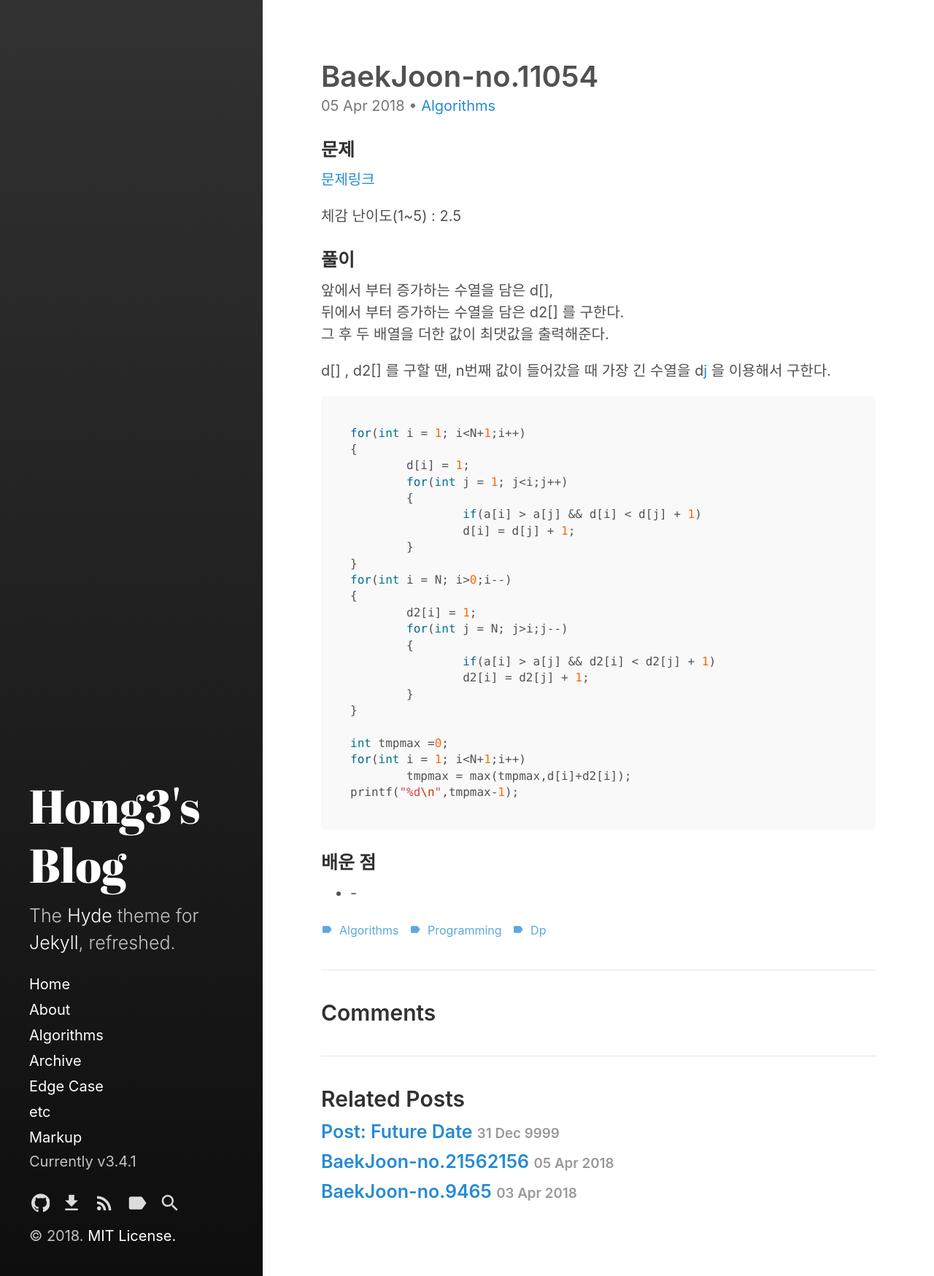
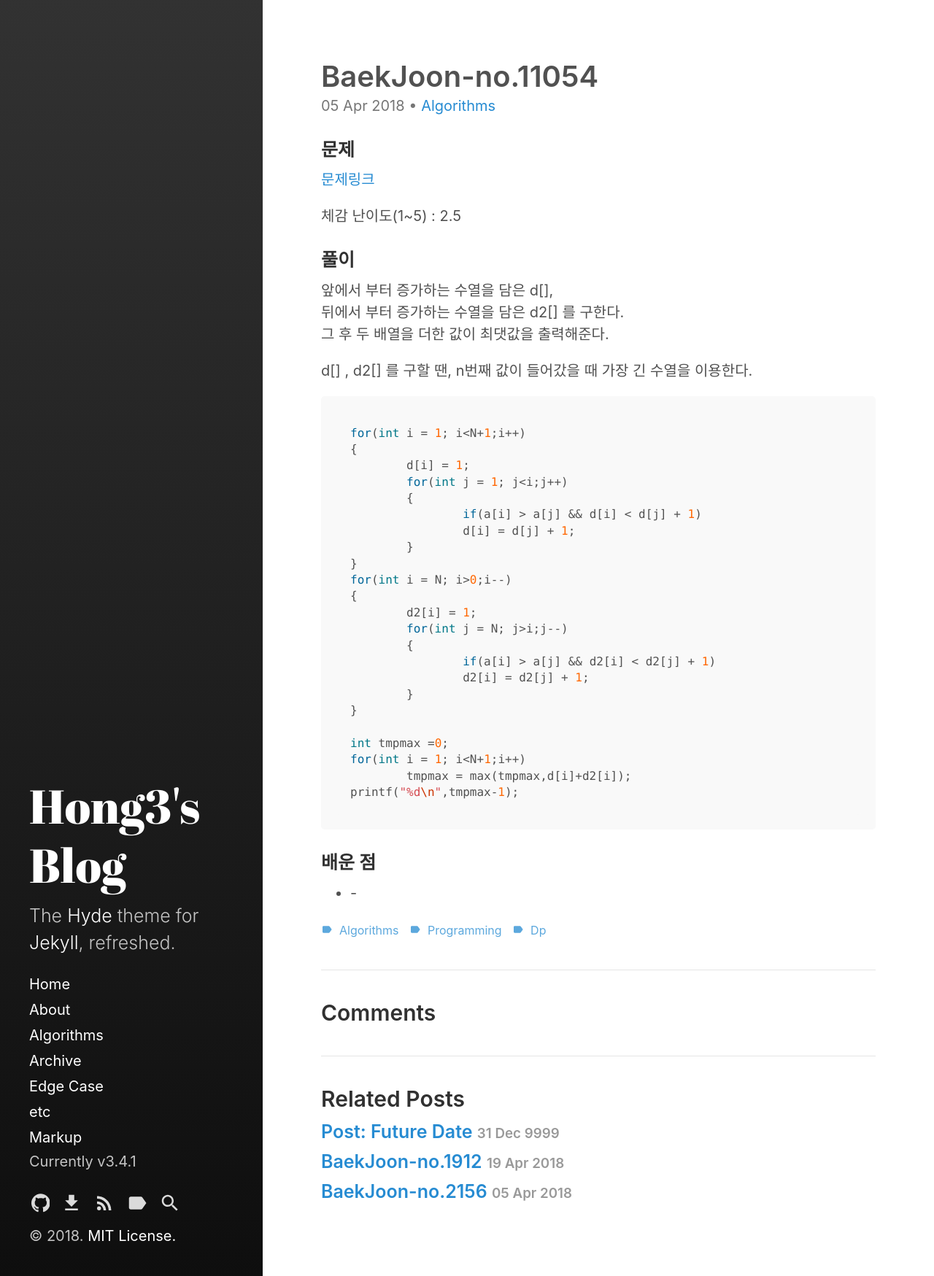
Before and after one commit to Hong3eee/Hong3eee.github.io, a Jekyll site: the page built from _posts/2018-04-05-algorithms-problems-11.md, in a window 1280 px wide. Shown: the whole page at 73% size. Built offline with Jekyll 4.4.1, drawn with Linux system fonts in a browser that asks for light colours; comment, search, counter and statistics services are not loaded.

Commit message:
posting uploaded

````diff
--- a/_posts/2018-04-05-algorithms-problems-10.md
+++ b/_posts/2018-04-05-algorithms-problems-10.md
@@ -1,6 +1,6 @@
 ---
 layout: post
-title: BaekJoon-no.21562156
+title: BaekJoon-no.2156
 categories:
 - Algorithms
 tags: algorithms programming dp
--- a/_posts/2018-04-05-algorithms-problems-11.md
+++ b/_posts/2018-04-05-algorithms-problems-11.md
@@ -19,7 +19,7 @@ comments: true
 뒤에서 부터 증가하는 수열을 담은 d2[] 를 구한다.
 그 후 두 배열을 더한 값이 최댓값을 출력해준다.
 
-d[] , d2[] 를 구할 땐, n번째 값이 들어갔을 때 가장 긴 수열을 d[j](0<j<n) 을 이용해서 구한다.
+d[] , d2[] 를 구할 땐, n번째 값이 들어갔을 때 가장 긴 수열을 이용한다.
 
 ```c
 for(int i = 1; i<N+1;i++)
````
Also changed, not shown: _posts/2018-04-19-algorithms-problems-12.md (added, +33 -0 lines).
